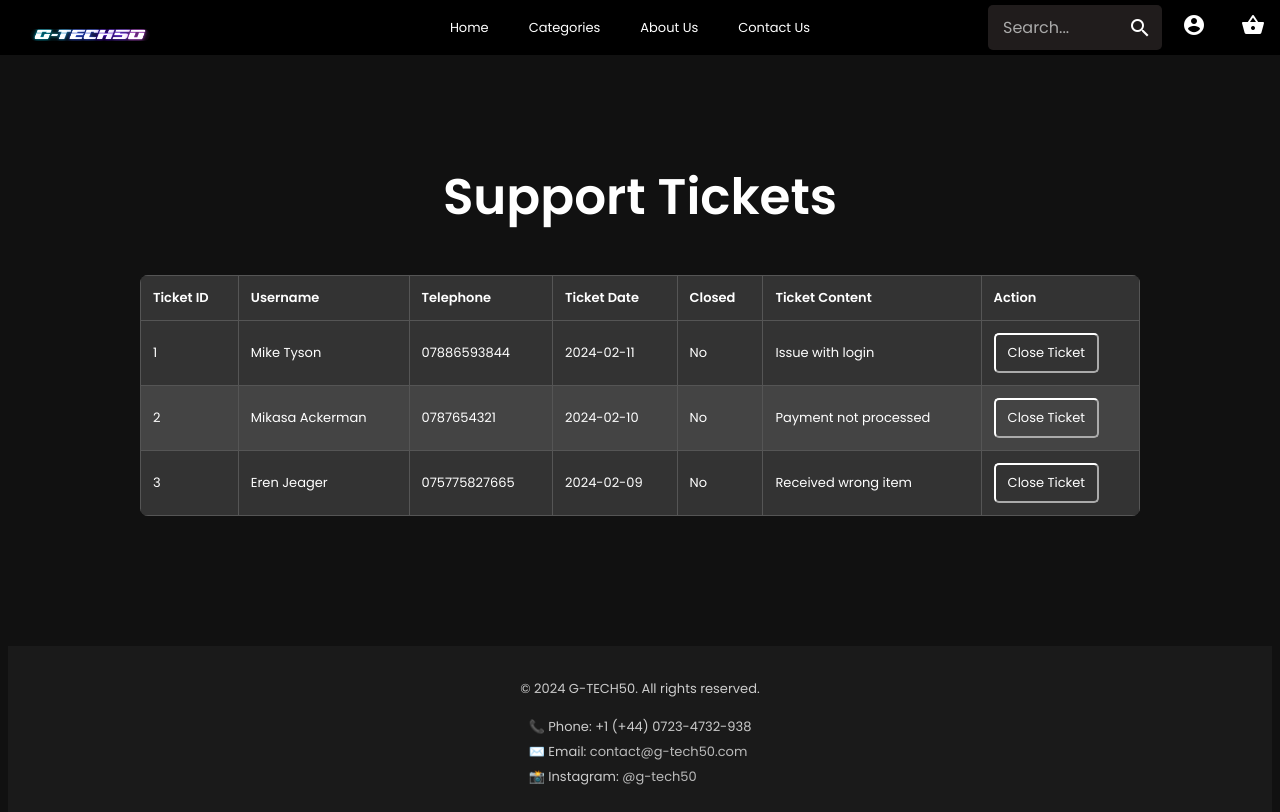
After one commit to eamonmooney/G-TECH50, a PHP site: page /ticket.html in a window 1280 px wide. The commit adds this page. Run offline with PHP 8.4, Linux system fonts and the light colour scheme.

Commit message:
updated about us and added ticket.html

```diff
--- a/aboutus.html
+++ b/aboutus.html
@@ -5,11 +5,10 @@
   <title>About Us - G-TECH50</title>
   <link href="https://fonts.googleapis.com/css2?family=Poppins:wght@300;400;600&display=swap" rel="stylesheet">
   <meta charset="UTF-8">
-  <link rel="stylesheet" href="https://fonts.googleapis.com/icon?family=Material+Icons">
   <link rel="stylesheet" href="css/aboutus.css">
   <link rel="stylesheet" href="css/footer.css">
   <link rel="stylesheet" href="css/navbar.css">
-
+  <link rel="stylesheet" href="https://fonts.googleapis.com/icon?family=Material+Icons">
 </head>
 
 <body>
--- a/css/aboutus.css
+++ b/css/aboutus.css
@@ -2,6 +2,7 @@ body {
     background-color: black;
     color: white;
     text-align: center;
+    font-family: 'Poppins', sans-serif;
 }
 
 h1, h2, p {
--- /dev/null
+++ b/ticket.html
@@ -0,0 +1,185 @@
+<!DOCTYPE html>
+<html lang="en">
+<head>
+    <meta charset="UTF-8">
+    <meta name="viewport" content="width=device-width, initial-scale=1.0">
+    <title>Support Tickets</title>
+
+    <link rel="stylesheet" href="css/fonts.css">
+    <link rel="stylesheet" href="https://fonts.googleapis.com/icon?family=Material+Icons">
+    <link rel="stylesheet" href="css/homepage.css">
+    <link rel="stylesheet" href="css/footer.css">
+    <link rel="stylesheet" href="css/navbar.css">
+    <script src="js/searchBar.js"></script>
+
+    <!-- Page Styling for Table -->
+    <style>
+        html, body {
+            height: 100%;
+            background-color: #111;
+            color: white;
+            font-family: Arial, sans-serif;
+            display: flex;
+            flex-direction: column;
+        }
+
+
+        .container {
+            flex: 1;
+            display: flex;
+            flex-direction: column;
+            align-items: center;
+            justify-content: center;
+            margin-top: 80px;
+        }
+
+        h2 {
+            text-align: center;
+            margin-bottom: 20px;
+            font-size: 50px;
+        }
+
+        /* Table Styling */
+        table {
+            width: 90%;
+            max-width: 1000px;
+            margin: 20px auto;
+            border-collapse: collapse;
+            font-size: 18px;
+            background-color: #222;
+            color: white;
+            border-radius: 8px;
+            overflow: hidden;
+        }
+
+        th, td {
+            padding: 12px;
+            border: 1px solid #555;
+            text-align: left;
+        }
+
+        th {
+            background-color: #333;
+        }
+
+        tbody tr:nth-child(even) {
+            background-color: #444;
+        }
+
+        tbody tr:nth-child(odd) {
+            background-color: #333;
+        }
+
+        tbody tr:hover {
+            background-color: #555;
+        }
+
+        .close-button {
+            background-color:transparent;
+            color: white;
+            border-color: rgb(255, 255, 255);
+            padding: 8px 12px;
+            border-radius: 5px;
+            cursor: pointer;
+        }
+
+        .close-button:hover {
+            background-color: #ff0000;
+        }
+    </style>
+</head>
+<body>
+
+    <!-- Navigation Bar -->
+    <div class="navbar">
+        <div class="logo">
+            <img src="images/g-tech50 logo.png" alt="Logo" class="logo-image">
+        </div>
+
+        <div class="nav-links">
+            <a href="index.html">Home</a>
+            <div class="dropdown">
+                <a href="#">Categories</a>
+                <div class="dropdown-content">
+                    <a href="categories/Mice.html">Mice</a>
+                    <a href="categories/Monitors.html">Monitors</a>
+                    <a href="categories/Headphones.html">Headphones</a>
+                    <a href="categories/Keyboards.html">Keyboards</a>
+                    <a href="categories/Mousepads.html">Mousepads</a>
+                </div>
+            </div>
+            <a href="aboutus.html">About Us</a>
+            <a href="contact.html">Contact Us</a>
+        </div>
+
+        <div class="icon-container">
+            <div class="search-bar">
+                <input type="text" id="searchBar" placeholder="Search...">
+                <i class="material-icons" id="searchButton">search</i>
+            </div>
+            <a href="profile.html"><i class="material-icons">account_circle</i></a>
+            <a href="basket.html"><i class="material-icons">shopping_basket</i></a>
+        </div>
+    </div>
+
+    <!-- Table Section -->
+    <div class="container">
+        <h2>Support Tickets</h2>
+        <table>
+            <thead>
+                <tr>
+                    <th>Ticket ID</th>
+                    <th>Username</th>
+                    <th>Telephone</th>
+                    <th>Ticket Date</th>
+                    <th>Closed</th>
+                    <th>Ticket Content</th>
+                    <th>Action</th>
+                </tr>
+            </thead>
+            <tbody>
+                <tr>
+                    <td>1</td>
+                    <td>Mike Tyson</td>
+                    <td>07886593844</td>
+                    <td>2024-02-11</td>
+                    <td>No</td>
+                    <td>Issue with login</td>
+                    <td><button class="close-button">Close Ticket</button></td>
+                </tr>
+                <tr>
+                    <td>2</td>
+                    <td>Mikasa Ackerman</td>
+                    <td>0787654321</td>
+                    <td>2024-02-10</td>
+                    <td>No</td>
+                    <td>Payment not processed</td>
+                    <td><button class="close-button">Close Ticket</button></td> <!-- Close button -->
+                </tr>
+                <tr>
+                    <td>3</td>
+                    <td>Eren Jeager</td>
+                    <td>075775827665</td>
+                    <td>2024-02-09</td>
+                    <td>No</td>
+                    <td>Received wrong item</td>
+                    <td><button class="close-button">Close Ticket</button></td>
+                </tr>
+            </tbody>
+        </table>
+    </div>
+
+    <!-- Footer -->
+    <footer>
+        <div class="footer-content">
+            <p>&copy; 2024 G-TECH50. All rights reserved.</p>
+            <div class="contact-details">
+                <p>📞 Phone: +1 (+44) 0723-4732-938</p>
+                <p>✉️ Email: <a href="mailto:g-tech50@yahoo.com">contact@g-tech50.com</a></p>
+                <p>📸 Instagram: <a href="https://instagram.com/g-tech50" target="_blank">@g-tech50</a></p>
+            </div>
+        </div>
+    </footer>
+
+</body>
+</html>
```
